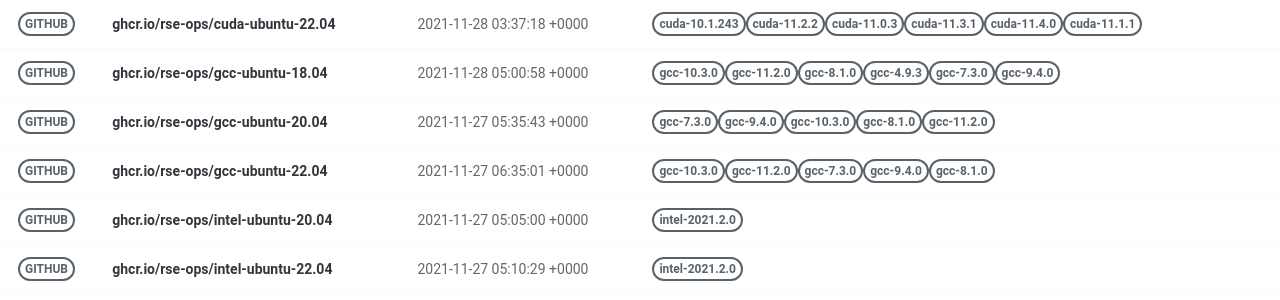
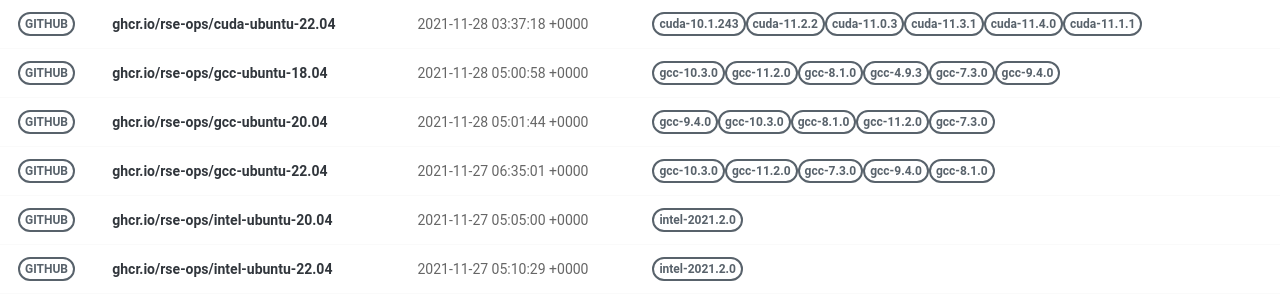
Before and after one commit to rse-ops/docker-images, a Jekyll site: the page built from pages/index.md, in a window 1280 px wide. Shown: the part 326-626 px from the top of the page. Built offline with Jekyll 4.4.1, drawn with Linux system fonts in a browser that asks for light colours; nearby versions of some CDN libraries.

Commit message:
Automated push to update library 2021-11-28

```diff
--- a/_library/ghcr.io-rse-ops-gcc-ubuntu-20.04.md
+++ b/_library/ghcr.io-rse-ops-gcc-ubuntu-20.04.md
@@ -1,14 +1,11 @@
 ---
 layout: container
 name: ghcr.io/rse-ops/gcc-ubuntu-20.04
-updated_at: 2021-11-27 05:35:43.308179
+updated_at: 2021-11-28 05:01:44.401189
 
 
 container_url: https://github.com/orgs/rse-ops/packages/container/package/gcc-ubuntu-20.04
 versions:
- - tag: gcc-7.3.0
-   dockerfile: https://github.com/rse-ops/docker-images/blob/main/ubuntu/gcc/Dockerfile
-   manifest: https://crane.ggcr.dev/manifest/ghcr.io/rse-ops/gcc-ubuntu-20.04:gcc-7.3.0
  - tag: gcc-9.4.0
    dockerfile: https://github.com/rse-ops/docker-images/blob/main/ubuntu/gcc/Dockerfile
    manifest: https://crane.ggcr.dev/manifest/ghcr.io/rse-ops/gcc-ubuntu-20.04:gcc-9.4.0
```
Also changed, not shown: other parts of _library/ghcr.io-rse-ops-gcc-ubuntu-20.04.md (+3 -0 lines).
